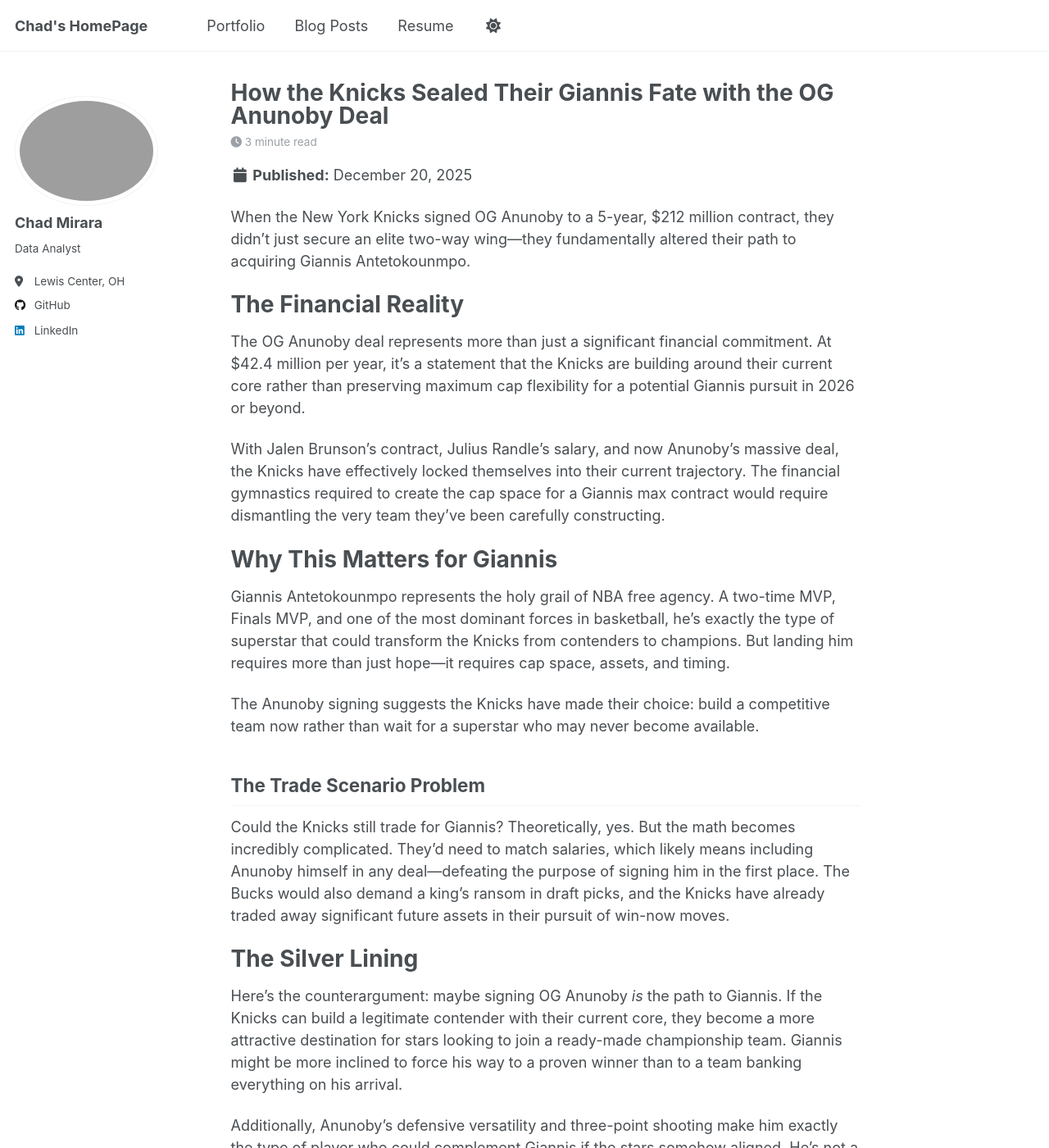
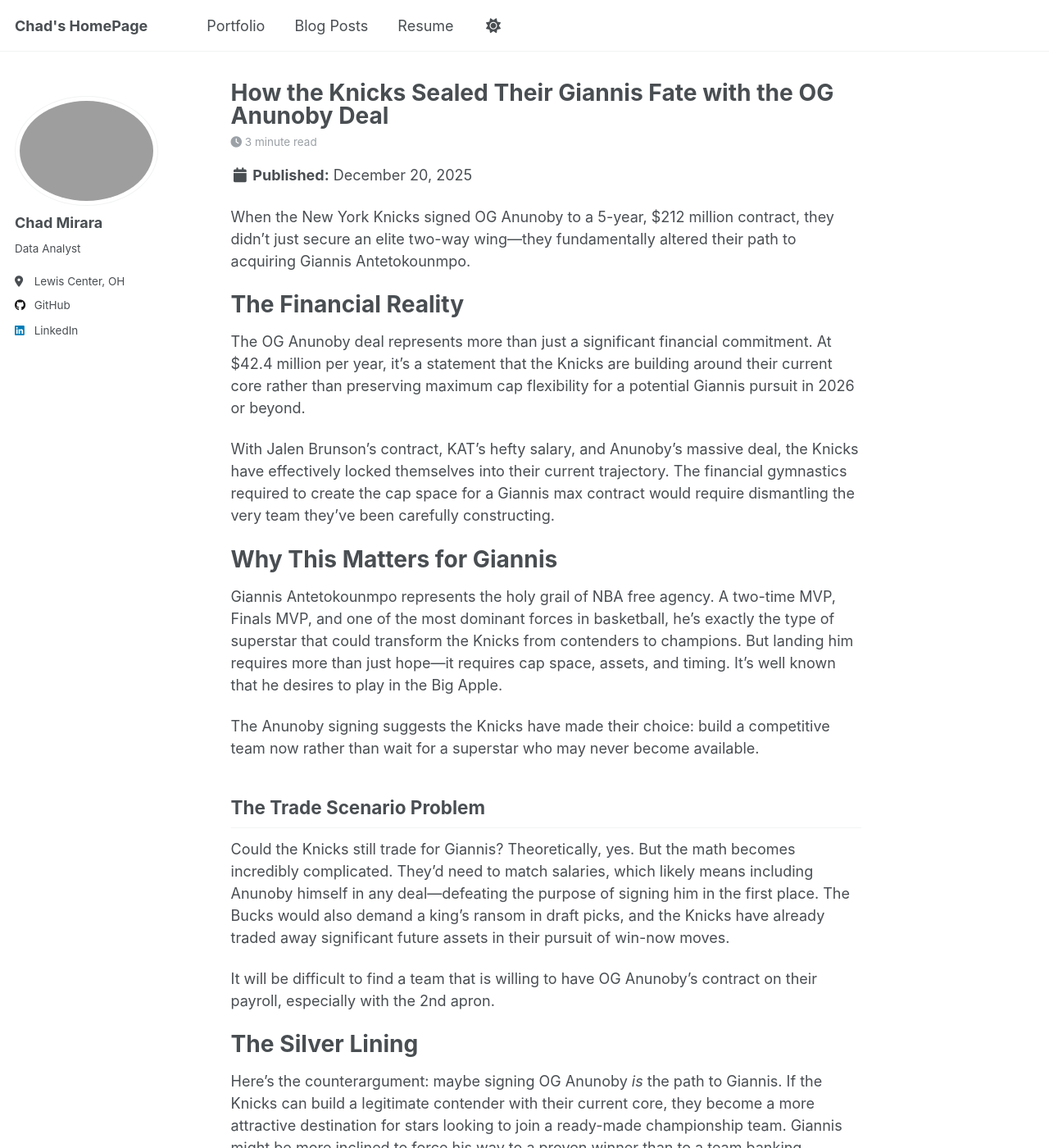
Before and after one commit to chkbm/chkpage, a Jekyll site: the page built from _posts/2025-12-20-knicks-anunoby-giannis.md, in a window 1280 px wide and 1400 px high. Shown: the whole window at 82% size. Built offline with Jekyll 4.4.1, drawn with Linux system fonts in a browser that asks for light colours; a script that is not in the unit is left out.

Commit message:
Revise Knicks strategy discussion on Anunoby and Giannis
Updated the analysis of the Knicks' strategy regarding OG Anunoby and Giannis Antetokounmpo, highlighting the implications of Anunoby's contract on future trades and team construction.

```diff
--- a/_posts/2025-12-20-knicks-anunoby-giannis.md
+++ b/_posts/2025-12-20-knicks-anunoby-giannis.md
@@ -14,12 +14,12 @@ The Financial Reality
 
 The OG Anunoby deal represents more than just a significant financial commitment. At $42.4 million per year, it's a statement that the Knicks are building around their current core rather than preserving maximum cap flexibility for a potential Giannis pursuit in 2026 or beyond.
 
-With Jalen Brunson's contract, Julius Randle's salary, and now Anunoby's massive deal, the Knicks have effectively locked themselves into their current trajectory. The financial gymnastics required to create the cap space for a Giannis max contract would require dismantling the very team they've been carefully constructing.
+With Jalen Brunson's contract, KAT's hefty salary, and Anunoby's massive deal, the Knicks have effectively locked themselves into their current trajectory. The financial gymnastics required to create the cap space for a Giannis max contract would require dismantling the very team they've been carefully constructing.
 
 Why This Matters for Giannis
 ======
 
-Giannis Antetokounmpo represents the holy grail of NBA free agency. A two-time MVP, Finals MVP, and one of the most dominant forces in basketball, he's exactly the type of superstar that could transform the Knicks from contenders to champions. But landing him requires more than just hope—it requires cap space, assets, and timing.
+Giannis Antetokounmpo represents the holy grail of NBA free agency. A two-time MVP, Finals MVP, and one of the most dominant forces in basketball, he's exactly the type of superstar that could transform the Knicks from contenders to champions. But landing him requires more than just hope—it requires cap space, assets, and timing. It's well known that he desires to play in the Big Apple.
 
 The Anunoby signing suggests the Knicks have made their choice: build a competitive team now rather than wait for a superstar who may never become available.
 
@@ -27,6 +27,8 @@ The Trade Scenario Problem
 ------
 
 Could the Knicks still trade for Giannis? Theoretically, yes. But the math becomes incredibly complicated. They'd need to match salaries, which likely means including Anunoby himself in any deal—defeating the purpose of signing him in the first place. The Bucks would also demand a king's ransom in draft picks, and the Knicks have already traded away significant future assets in their pursuit of win-now moves.
+
+It will be difficult to find a team that is willing to have OG Anunoby's contract on their payroll, especially with the 2nd apron.
 
 The Silver Lining
 ======
```
